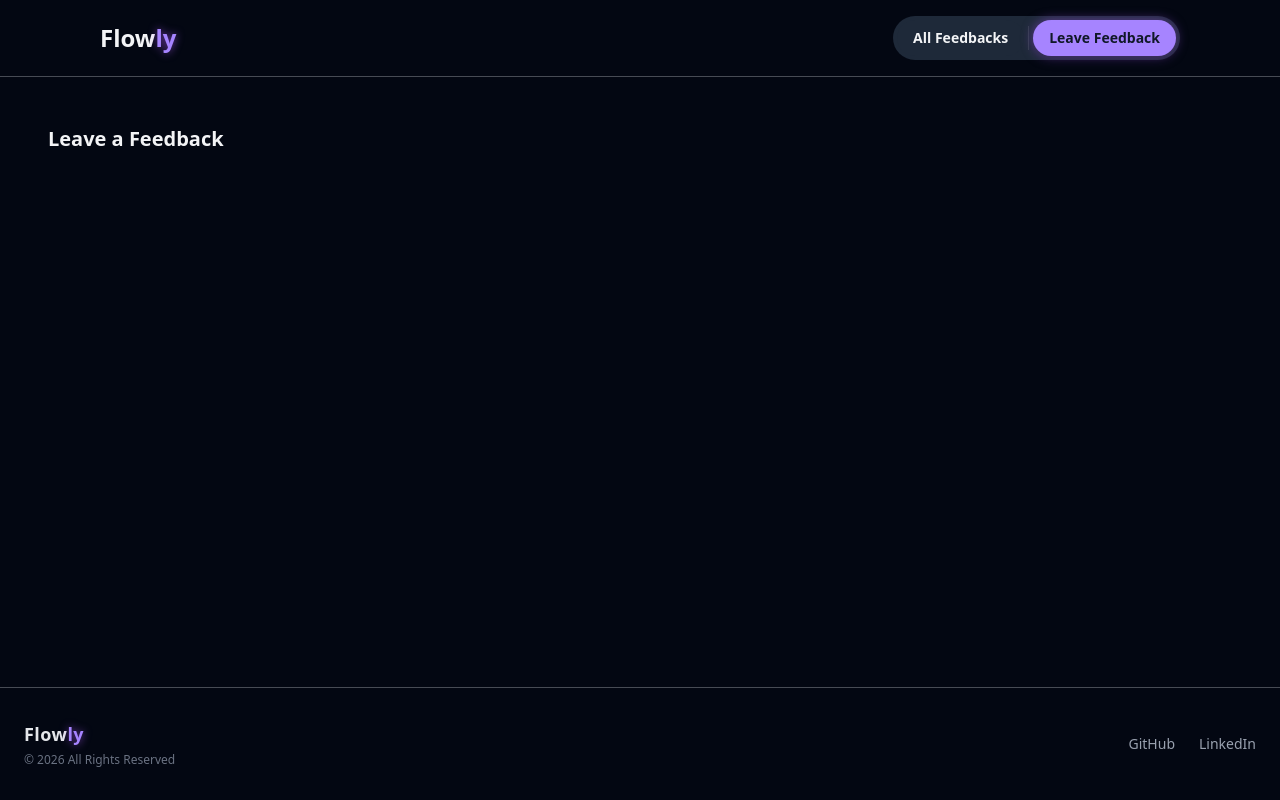
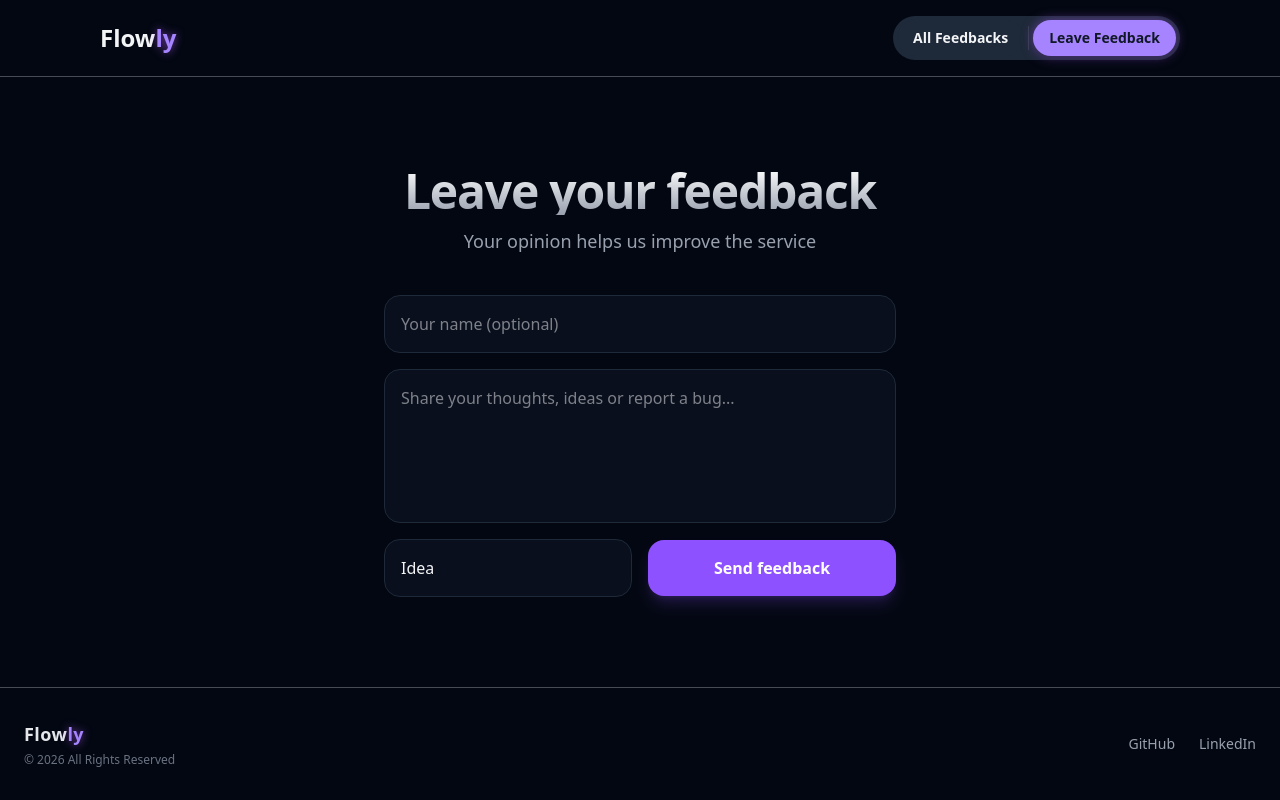
Before and after one commit to tvsxar/feedback-wall, a Next.js app: page /feedback/new in a window 1280 px wide. Built offline with nearby package versions, Linux system fonts and the light colour scheme.

Commit message:
feat: created and styled NewFeedbackPage with centered form, inputs, textarea, select and submit button

```diff
--- a/src/app/feedback/layout.jsx
+++ b/src/app/feedback/layout.jsx
@@ -1,12 +1,12 @@
 import Navbar from "@/components/Navbar";
-import Footer from '@/components/Footer';
+import Footer from "@/components/Footer";
 
 export default function FeedbackLayout({ children }) {
   return (
     <div className="min-h-screen bg-gray-950 text-gray-100 flex flex-col">
       <Navbar />
 
-      <main className="p-8 flex-1">{children}</main>
+      <main className="flex-1 flex flex-col justify-center">{children}</main>
 
       <Footer />
     </div>
--- a/src/app/feedback/new/page.jsx
+++ b/src/app/feedback/new/page.jsx
@@ -1,8 +1,53 @@
 export default function NewFeedbackPage() {
   return (
-    <div className="p-4">
-      <h2 className="text-xl font-bold mb-4">Leave a Feedback</h2>
-      {/* Здесь будет форма */}
+    <div className="flex flex-col justify-center items-center px-4 py-12 h-full">
+      <div className="w-full max-w-lg space-y-10">
+        <div className="text-center space-y-3">
+          <h1
+            className="text-4xl md:text-5xl font-extrabold tracking-tight bg-linear-to-b from-white
+          to-gray-400 bg-clip-text text-transparent"
+          >
+            Leave your feedback
+          </h1>
+          <p className="text-gray-400 text-lg">
+            Your opinion helps us improve the service
+          </p>
+        </div>
+
+        <form className="flex flex-col gap-4">
+          <input
+            type="text"
+            placeholder="Your name (optional)"
+            className="w-full bg-gray-900/50 border border-gray-800 rounded-2xl p-4 outline-none
+            focus:ring-2 focus:ring-violet-500/50 focus:border-violet-500 transition-all"
+          />
+
+          <textarea
+            rows="5"
+            className="w-full bg-gray-900/50 border border-gray-800 rounded-2xl p-4 resize-none
+            outline-none focus:ring-2 focus:ring-violet-500/50 focus:border-violet-500 transition-all"
+            placeholder="Share your thoughts, ideas or report a bug..."
+          ></textarea>
+
+          <div className="grid grid-cols-1 sm:grid-cols-2 gap-4 items-center">
+            <select
+              className="bg-gray-900/50 border border-gray-800 rounded-2xl p-4 outline-none
+            cursor-pointer focus:border-violet-500 appearance-none"
+            >
+              <option>Idea</option>
+              <option>Bug</option>
+              <option>Praise</option>
+            </select>
+
+            <button
+              type="submit"
+              className="bg-violet-500 text-white rounded-2xl py-4 font-bold hover:bg-violet-400 hover:scale-101 transition-all shadow-lg shadow-violet-500/20 cursor-pointer"
+            >
+              Send feedback
+            </button>
+          </div>
+        </form>
+      </div>
     </div>
   );
 }
```
